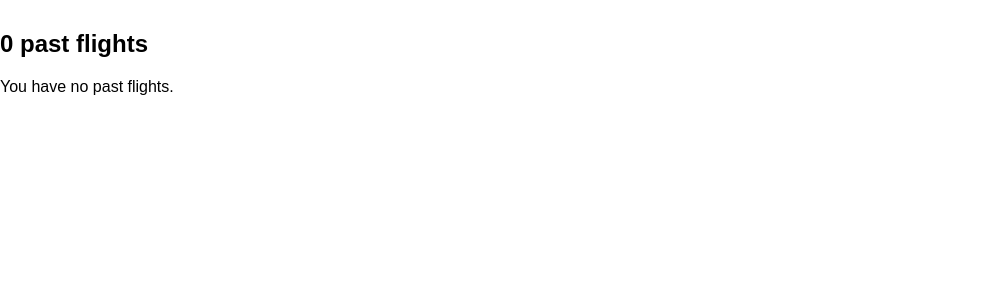
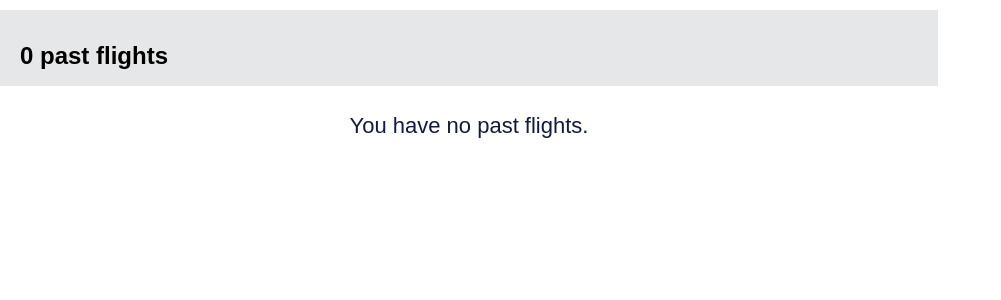
Before and after one commit to gopinathsjsu/team-project-direwolves, a React (Create React App) app in the folder frontend/: page /bookings in a window 1280 px wide. Shown: the top 300 px of the page, without its empty margins (0-1001 px from the left). Built offline with nearby package versions, Linux system fonts and the light colour scheme.

Commit message:
Added css for bookings

```diff
--- a/frontend/src/App.css
+++ b/frontend/src/App.css
@@ -63,3 +63,40 @@
   min-height: 56px;
   position: relative;
 }
+
+.header-bar--container {
+  padding: 12px 20px;
+}
+
+.endow--backdrop-outer-container {
+  bottom: 0;
+  left: 0;
+  position: absolute;
+  right: 0;
+  top: 0;
+}
+
+.swa-g-color-bg-neutral-gray2 {
+  background-color: #E6E7E8;
+}
+.endow--backdrop-background {
+  height: 100%;
+}
+
+.header-bar--content {
+  min-height: 32px;
+}
+
+
+.my-account-no-results-content {
+  text-align: center;
+}
+
+.my-account-no-results-content--title {
+  color: #111B40;
+  font: 22px/26px Arial;
+}
+
+.my-account-past-flights-card .past-flights-card--no-results-section {
+  padding: 27px 0 22px;
+}
```
